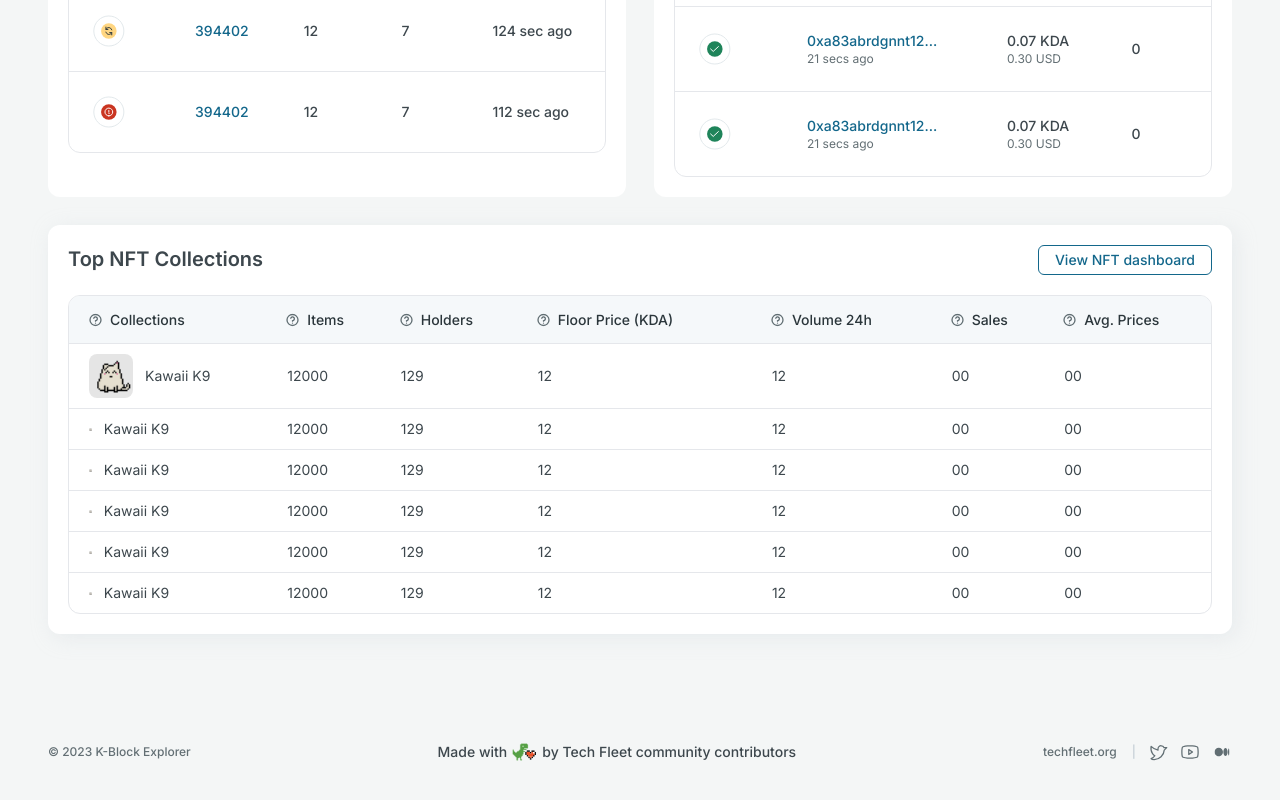
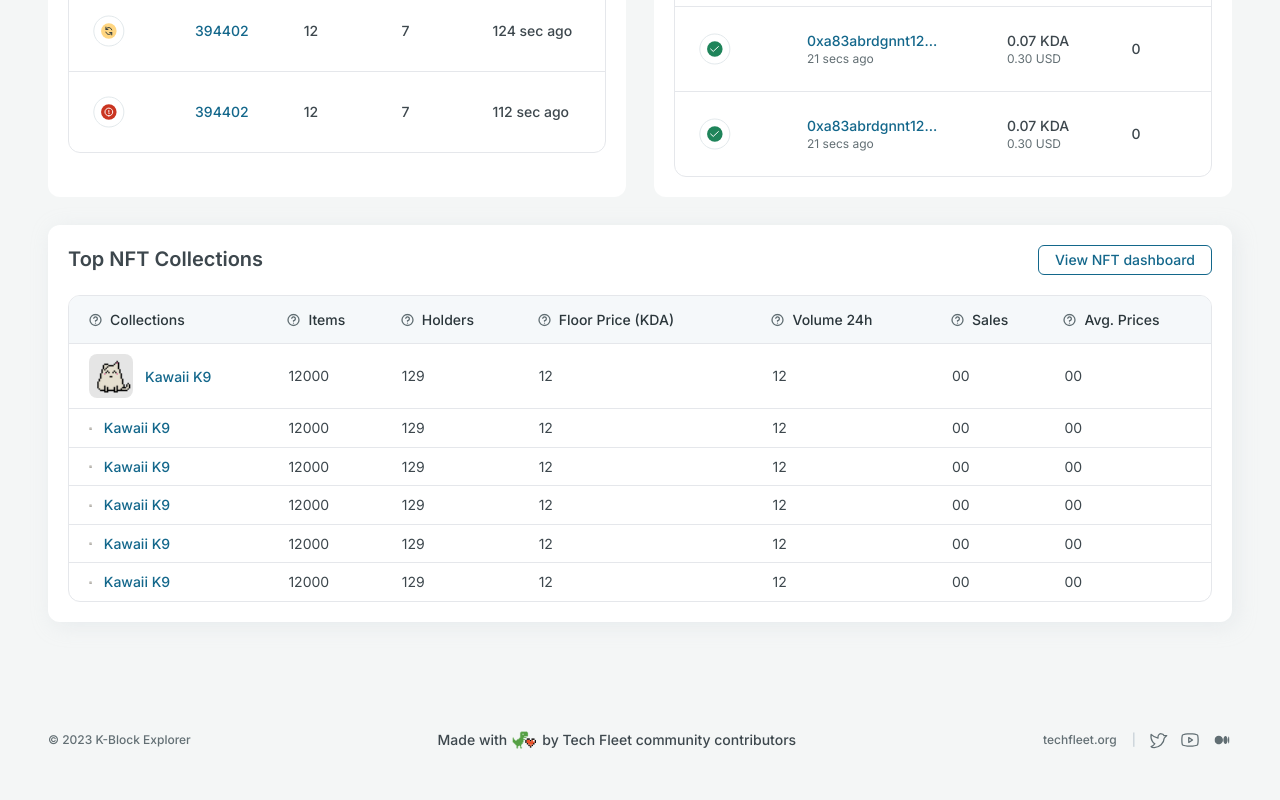
Before and after one commit to techfleetworks/k-block-app, a Next.js app: page / in a window 1280 px wide. Shown: the part 1208-2008 px from the top of the page. Built offline with nearby package versions, Linux system fonts and the light colour scheme.

Commit message:
Update nft-asset page tooltip copy, create nft-collections table links on homepage

```diff
--- a/src/components/common/nft-asset-overview/index.jsx
+++ b/src/components/common/nft-asset-overview/index.jsx
@@ -48,14 +48,7 @@ const NftAssetOverview = () => {
             <th className="font-normal">
               <Help
                 label="Token Contract Address:"
-                tooltipText={
-                  <>
-                    Tooltip text here.{" "}
-                    <a className="underline" href="http://example.com/">
-                      Learn more.
-                    </a>
-                  </>
-                }
+                tooltipText="URL linking to this token's smart contract"
               />
             </th>
             <td className="table-link">
--- a/src/components/common/nft-asset-tabs/transactions/index.jsx
+++ b/src/components/common/nft-asset-tabs/transactions/index.jsx
@@ -150,22 +150,34 @@ export default function Transactions(props) {
                 />
               </TableHead>
               <TableHead>
-                <Help label="Action" tooltipText="Tooltip text here" />
+                <Help
+                  label="Action"
+                  tooltipText="The status of recently-traded NFTs from this collection"
+                />
               </TableHead>
               <TableHead>
                 <Help
                   label="Price + Traded On"
-                  tooltipText="Tooltip text here"
+                  tooltipText="Cost, in KDA and USD, and the platform used to acquire this asset"
                 />
               </TableHead>
               <TableHead>
-                <Help label="From" tooltipText="Tooltip text here" />
+                <Help
+                  label="From"
+                  tooltipText="The address of the wallet that traded this asset"
+                />
               </TableHead>
               <TableHead>
-                <Help label="To" tooltipText="Tooltip text here" />
+                <Help
+                  label="To"
+                  tooltipText="The address of the wallet that received this asset"
+                />
               </TableHead>
               <TableHead>
-                <Help label="Txn Hash" tooltipText="Tooltip text here" />
+                <Help
+                  label="Txn Hash"
+                  tooltipText="The unique identifier which validates a particular transaction on the blockchain"
+                />
               </TableHead>
               <TableHead>
                 <Help label="Time" tooltipText="Tooltip text here" />
--- a/src/components/common/nft-collections/index.jsx
+++ b/src/components/common/nft-collections/index.jsx
@@ -70,10 +70,16 @@ const NftCollections = () => {
                   />
                 </TableHead>
                 <TableHead className="pl-0">
-                  <Help label="Sales" tooltipText="The number of transactions in a collection's history" />
+                  <Help
+                    label="Sales"
+                    tooltipText="The number of transactions in a collection's history"
+                  />
                 </TableHead>
                 <TableHead className="p-0">
-                  <Help label="Avg. Prices" tooltipText="Mean price, in KDA, of an NFT in a collection" />
+                  <Help
+                    label="Avg. Prices"
+                    tooltipText="Mean price, in KDA, of an NFT in a collection"
+                  />
                 </TableHead>
               </TableRow>
             </TableHeader>
@@ -86,7 +92,9 @@ const NftCollections = () => {
                     height={44}
                     alt="NFT placeholder image"
                   />
-                  <Link href="/nft-collections">Kawaii K9</Link>
+                  <Link href="/nft-collections" className="table-link">
+                    Kawaii K9
+                  </Link>
                 </TableCell>
                 <TableCell>12000</TableCell>
                 <TableCell>129</TableCell>
@@ -103,7 +111,9 @@ const NftCollections = () => {
                     height="2.75rem"
                     alt="NFT placeholder image"
                   />
-                  Kawaii K9
+                  <Link href="/nft-collections" className="table-link">
+                    Kawaii K9
+                  </Link>{" "}
                 </TableCell>
                 <TableCell>12000</TableCell>
                 <TableCell>129</TableCell>
@@ -120,7 +130,9 @@ const NftCollections = () => {
                     height="2.75rem"
                     alt="NFT placeholder image"
                   />
-                  Kawaii K9
+                  <Link href="/nft-collections" className="table-link">
+                    Kawaii K9
+                  </Link>{" "}
                 </TableCell>
                 <TableCell>12000</TableCell>
                 <TableCell>129</TableCell>
@@ -137,7 +149,9 @@ const NftCollections = () => {
                     height="2.75rem"
                     alt="NFT placeholder image"
                   />
-                  Kawaii K9
+                  <Link href="/nft-collections" className="table-link">
+                    Kawaii K9
+                  </Link>{" "}
                 </TableCell>
                 <TableCell>12000</TableCell>
                 <TableCell>129</TableCell>
@@ -154,7 +168,9 @@ const NftCollections = () => {
                     height="2.75rem"
                     alt="NFT placeholder image"
                   />
-                  Kawaii K9
+                  <Link href="/nft-collections" className="table-link">
+                    Kawaii K9
+                  </Link>{" "}
                 </TableCell>
                 <TableCell>12000</TableCell>
                 <TableCell>129</TableCell>
@@ -171,7 +187,9 @@ const NftCollections = () => {
                     height="2.75rem"
                     alt="NFT placeholder image"
                   />
-                  Kawaii K9
+                  <Link href="/nft-collections" className="table-link">
+                    Kawaii K9
+                  </Link>{" "}
                 </TableCell>
                 <TableCell>12000</TableCell>
                 <TableCell>129</TableCell>
```
